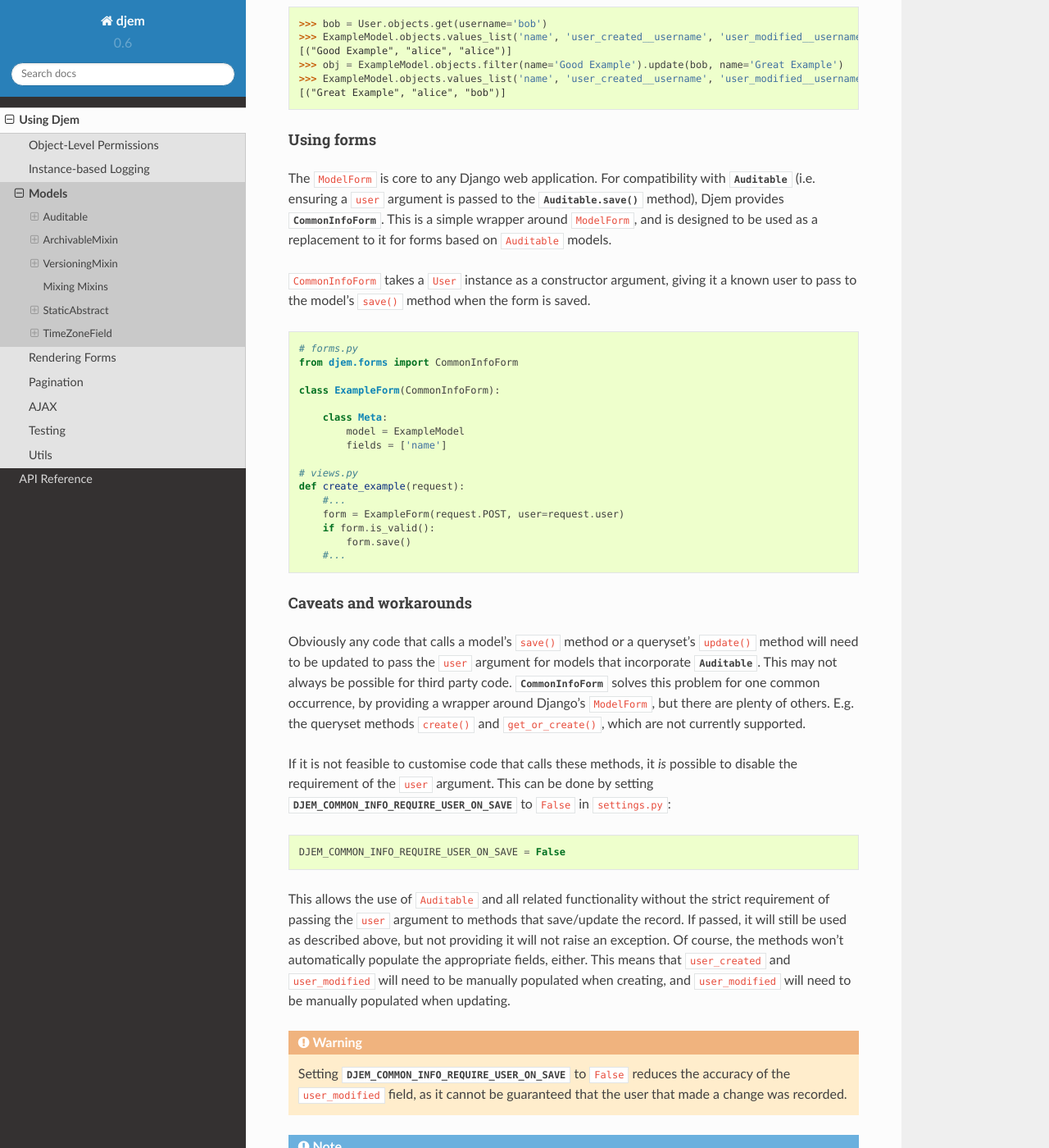
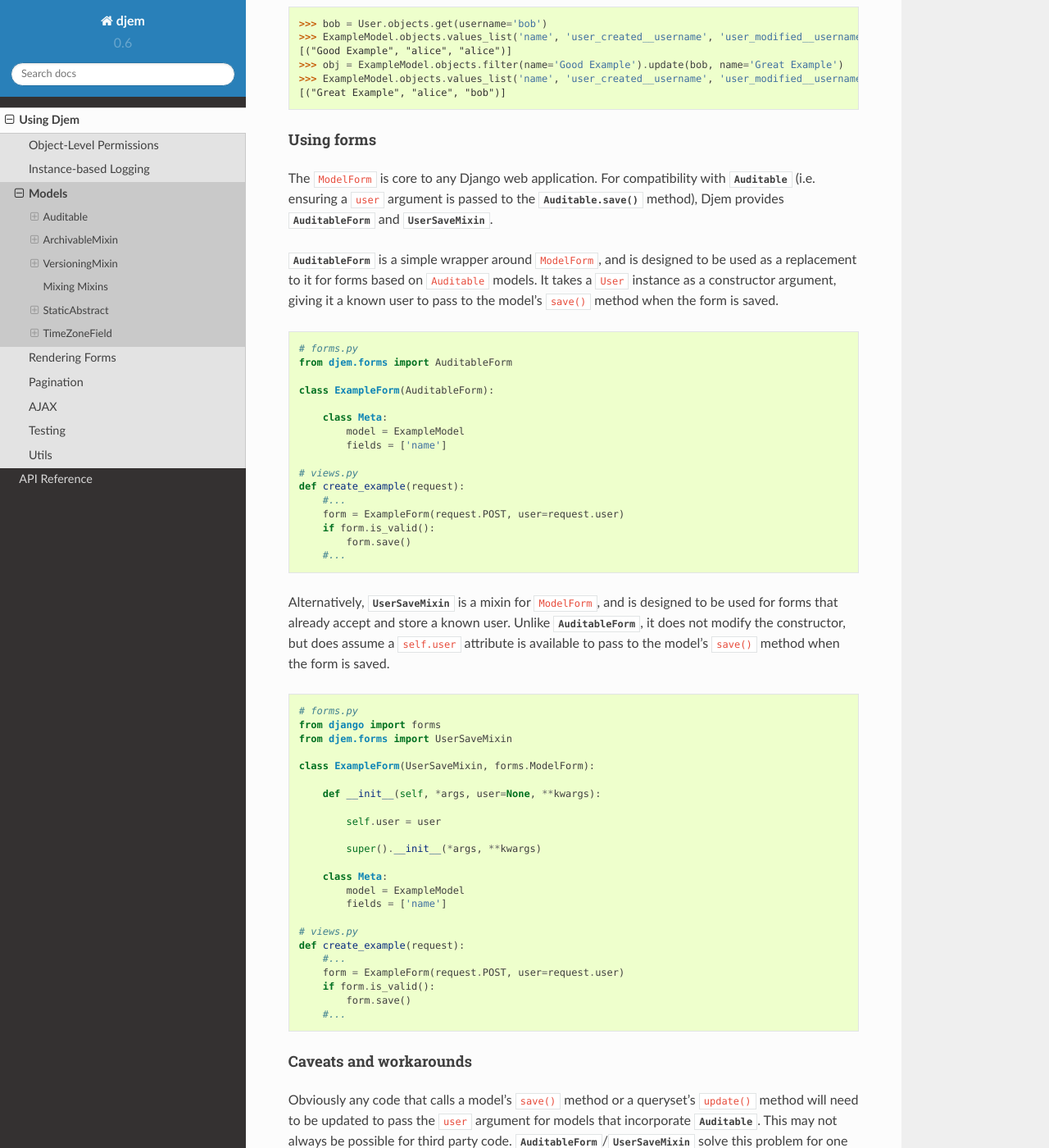
Before and after one commit to oogles/djem, a Sphinx documentation site: the page built from docs/topics/models.rst, in a window 1280 px wide and 1400 px high, scrolled down 2207 px. Shown: the whole window at 82% size. Built offline with Sphinx 7.4.7 and the Read the Docs theme 2.0.0, drawn with Linux system fonts in a browser that asks for light colours; some of the changed text lies outside the part shown.

Commit message:
Renamed CommonInfoForm to AuditableForm. Added UserSaveMixin.

```diff
--- a/CHANGELOG.rst
+++ b/CHANGELOG.rst
@@ -8,6 +8,7 @@
 * Dropped support for Python 2 (minimum supported version is 3.6)
 * Dropped support for Django versions below 2.2
 * Renamed ``CommonInfoMixin`` and ``CommonInfoQuerySet`` to ``Auditable`` and ``AuditableQuerySet``, respectively (the old names remain available for backwards compatibility, but are deprecated)
+* Renamed ``CommonInfoForm`` to ``AuditableForm`` (the old name remains available for backwards compatibility, but is deprecated)
 * Added ``UNDEFINED`` constant
 * Added ``LogMixin`` for instance-based logging
 * Added ``OLPMixin`` for custom user models, to support advanced OLP-related functionality
@@ -15,6 +16,7 @@
 * Added ``DJEM_PERM_LOG_VERBOSITY`` setting
 * Added ``ArchivableQuerySet`` ``archived()`` and ``unarchived()`` methods
 * Added ``ajax_login_required()`` decorator
+* Added ``UserSaveMixin`` for forms
 * Removed default implementations of ``_user_can_change_*()`` and ``_user_can_delete_*()`` on ``Auditable`` - this was far too specific a use-case to be the default
 * Removed ``ArchivableQuerySet``'s ``archive()`` and ``unarchive()`` methods
 * Removed ``ArchivableMixin``'s ``live`` and ``archived`` Managers
--- a/docs/ref/settings.rst
+++ b/docs/ref/settings.rst
@@ -14,7 +14,7 @@
 
 By default, the :meth:`~djem.models.Auditable.save` method of :class:`~djem.models.Auditable` and the :meth:`~djem.models.AuditableQuerySet.update` method of :class:`~djem.models.AuditableQuerySet` require their first positional argument to be a ``User`` instance, so they can automatically set the ``user_created`` and/or ``user_modified`` fields that ``Auditable`` provides. This behaviour can cause issues if you are using third party code that calls the ``save`` method of a model instance or the ``update`` method of a queryset, as it will not pass this required argument.
 
-Djem provides :class:`~djem.forms.CommonInfoForm` to enable Django ``ModelForms`` to work with models making use of ``Auditable``. But if you can't use similar wrappers around other third party code invoking these methods, this setting can help.
+Djem provides :class:`~djem.forms.AuditableForm` and :class:`~djem.forms.UserSaveMixin` to enable Django ``ModelForms`` to work with models making use of ``Auditable``. But if you can't use similar wrappers around other third party code invoking these methods, this setting can help.
 
 Setting ``DJEM_COMMON_INFO_REQUIRE_USER_ON_SAVE`` to ``False`` removes the "required" nature of the ``user`` argument to :meth:`~djem.models.Auditable.save`/:meth:`~djem.models.AuditableQuerySet.update`. It will still be accepted, and will still be used as per usual if it is provided. But if it is not provided, no exception will be raised, and the fields that would ordinarily be populated by it will simply be left alone.
 
--- a/docs/topics/models.rst
+++ b/docs/topics/models.rst
@@ -101,16 +101,44 @@
 Using forms
 ~~~~~~~~~~~
 
-The ``ModelForm`` is core to any Django web application. For compatibility with :class:`Auditable` (i.e. ensuring a ``user`` argument is passed to the :meth:`Auditable.save` method), Djem provides :class:`~djem.forms.CommonInfoForm`. This is a simple wrapper around ``ModelForm``, and is designed to be used as a replacement to it for forms based on ``Auditable`` models.
+The ``ModelForm`` is core to any Django web application. For compatibility with :class:`Auditable` (i.e. ensuring a ``user`` argument is passed to the :meth:`Auditable.save` method), Djem provides :class:`~djem.forms.AuditableForm` and :class:`~djem.forms.UserSaveMixin`.
 
-``CommonInfoForm`` takes a ``User`` instance as a constructor argument, giving it a known user to pass to the model's ``save()`` method when the form is saved.
+:class:`~djem.forms.AuditableForm` is a simple wrapper around ``ModelForm``, and is designed to be used as a replacement to it for forms based on ``Auditable`` models. It takes a ``User`` instance as a constructor argument, giving it a known user to pass to the model's ``save()`` method when the form is saved.
 
 .. code-block:: python
 
     # forms.py
-    from djem.forms import CommonInfoForm
+    from djem.forms import AuditableForm
 
-    class ExampleForm(CommonInfoForm):
+    class ExampleForm(AuditableForm):
+
+        class Meta:
+            model = ExampleModel
+            fields = ['name']
+
+    # views.py
+    def create_example(request):
+        #...
+        form = ExampleForm(request.POST, user=request.user)
+        if form.is_valid():
+            form.save()
+        #...
+
+Alternatively, :class:`~djem.forms.UserSaveMixin` is a mixin for ``ModelForm``, and is designed to be used for forms that already accept and store a known user. Unlike :class:`~djem.forms.AuditableForm`, it does not modify the constructor, but does assume a ``self.user`` attribute is available to pass to the model's ``save()`` method when the form is saved.
+
+.. code-block:: python
+
+    # forms.py
+    from django import forms
+    from djem.forms import UserSaveMixin
+
+    class ExampleForm(UserSaveMixin, forms.ModelForm):
+
+        def __init__(self, *args, user=None, **kwargs):
+
+            self.user = user
+
+            super().__init__(*args, **kwargs)
 
         class Meta:
             model = ExampleModel
@@ -127,7 +155,7 @@
 Caveats and workarounds
 ~~~~~~~~~~~~~~~~~~~~~~~
 
-Obviously any code that calls a model's ``save()`` method or a queryset's ``update()`` method will need to be updated to pass the ``user`` argument for models that incorporate :class:`Auditable`. This may not always be possible for third party code. :class:`~djem.forms.CommonInfoForm` solves this problem for one common occurrence, by providing a wrapper around Django's ``ModelForm``, but there are plenty of others. E.g. the queryset methods ``create()`` and ``get_or_create()``, which are not currently supported.
+Obviously any code that calls a model's ``save()`` method or a queryset's ``update()`` method will need to be updated to pass the ``user`` argument for models that incorporate :class:`Auditable`. This may not always be possible for third party code. :class:`~djem.forms.AuditableForm`/:class:`~djem.forms.UserSaveMixin` solve this problem for one common occurrence, by providing wrappers around Django's ``ModelForm.save()`` method, but there are plenty of others. E.g. the queryset methods ``create()`` and ``get_or_create()``, which are not currently supported.
 
 If it is not feasible to customise code that calls these methods, it *is* possible to disable the requirement of the ``user`` argument. This can be done by setting :setting:`DJEM_COMMON_INFO_REQUIRE_USER_ON_SAVE` to ``False`` in ``settings.py``:
 
```
Also changed, not shown: docs/ref/forms.rst (+14 -8 lines), docs/ref/models.rst (+5 -2 lines), 3 other files.
